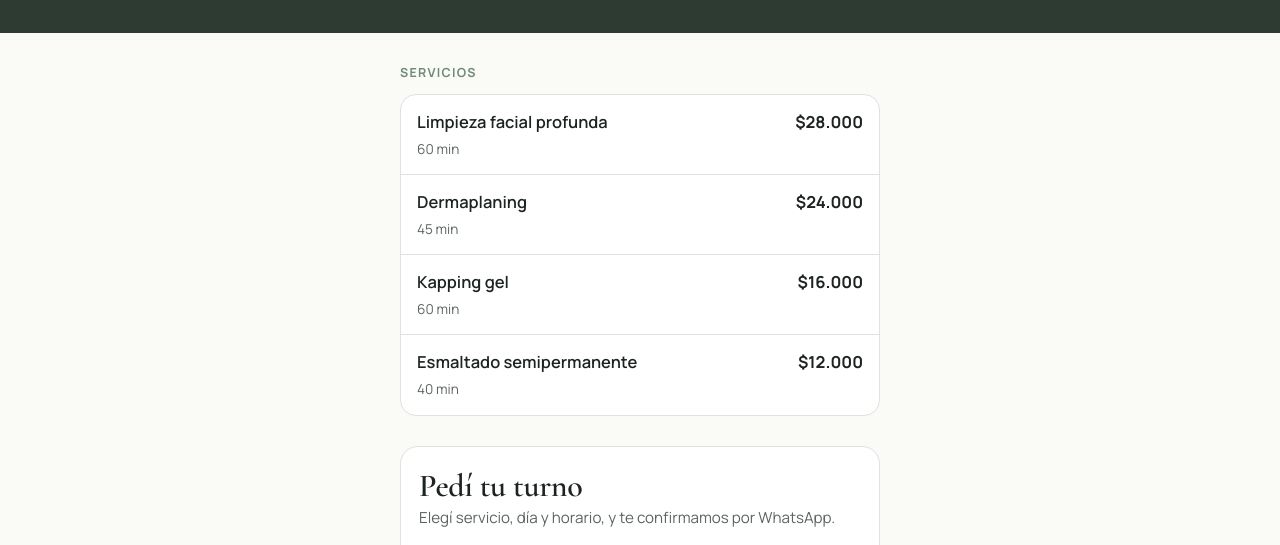
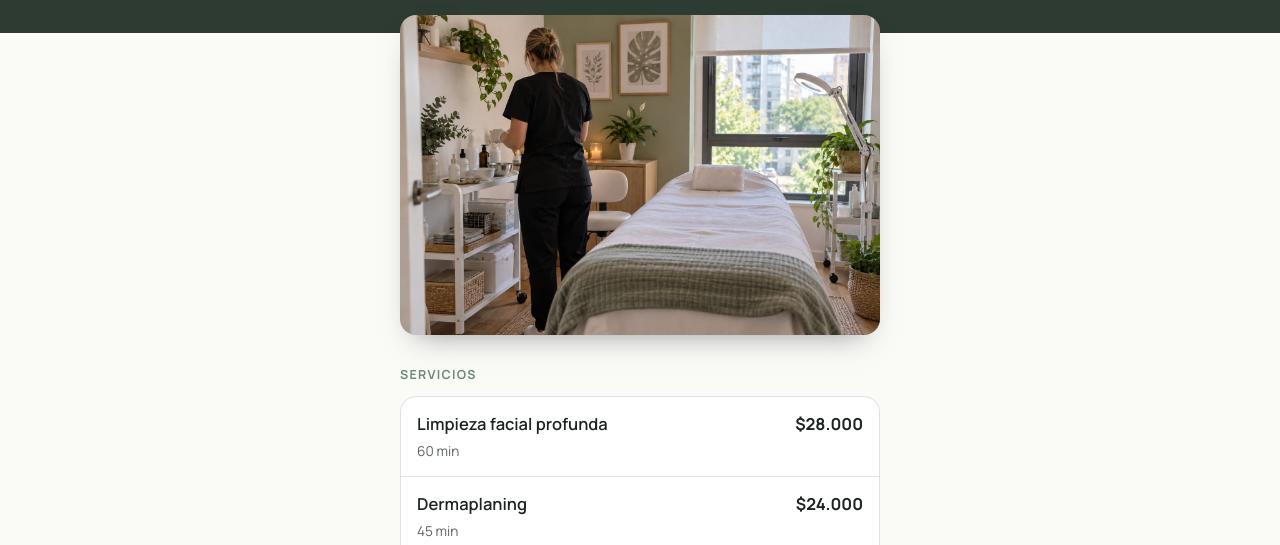
Before and after one commit to miguelnet1-png/milink-landings, a plain HTML site: page ejemplo-turnos/index.html in a window 1280 px wide. Shown: the part 253-798 px from the top of the page. Drawn offline with nearby package versions, Linux system fonts and the light colour scheme.

Commit message:
Implement optional photo display in portada section
Add optional photo display feature in index.html

```diff
--- a/ejemplo-turnos/index.html
+++ b/ejemplo-turnos/index.html
@@ -44,6 +44,10 @@ button{font:inherit;color:inherit}
 .portada h1{font-size:clamp(2.6rem,11vw,3.4rem);margin-bottom:6px}
 .portada .rol{opacity:.85;font-size:1rem}
 .datos{display:flex;flex-wrap:wrap;justify-content:center;gap:6px 14px;margin-top:16px;font-size:.88rem;opacity:.85}
+
+/* foto */
+.foto-portada{max-width:520px;margin:-18px auto 0;padding:0 20px}
+.foto-portada img{display:block;width:100%;height:auto;aspect-ratio:3/2;object-fit:cover;border-radius:16px;box-shadow:0 14px 28px -16px rgba(29,36,32,.5)}
 
 /* servicios */
 section{padding-top:30px}
@@ -113,6 +117,9 @@ section{padding-top:30px}
     <div class="datos"><span>Palermo, CABA</span><span>·</span><span>Lunes a sábado</span></div>
   </div>
 </header>
+
+<!-- Foto opcional: si existe foto.jpg en la carpeta se muestra; si no, desaparece sola -->
+<div class="foto-portada"><img src="foto.jpg" alt="Cabina de Lumina" width="1200" height="800" onerror="this.parentNode.remove()"></div>
 
 <main class="wrap">
 
```
